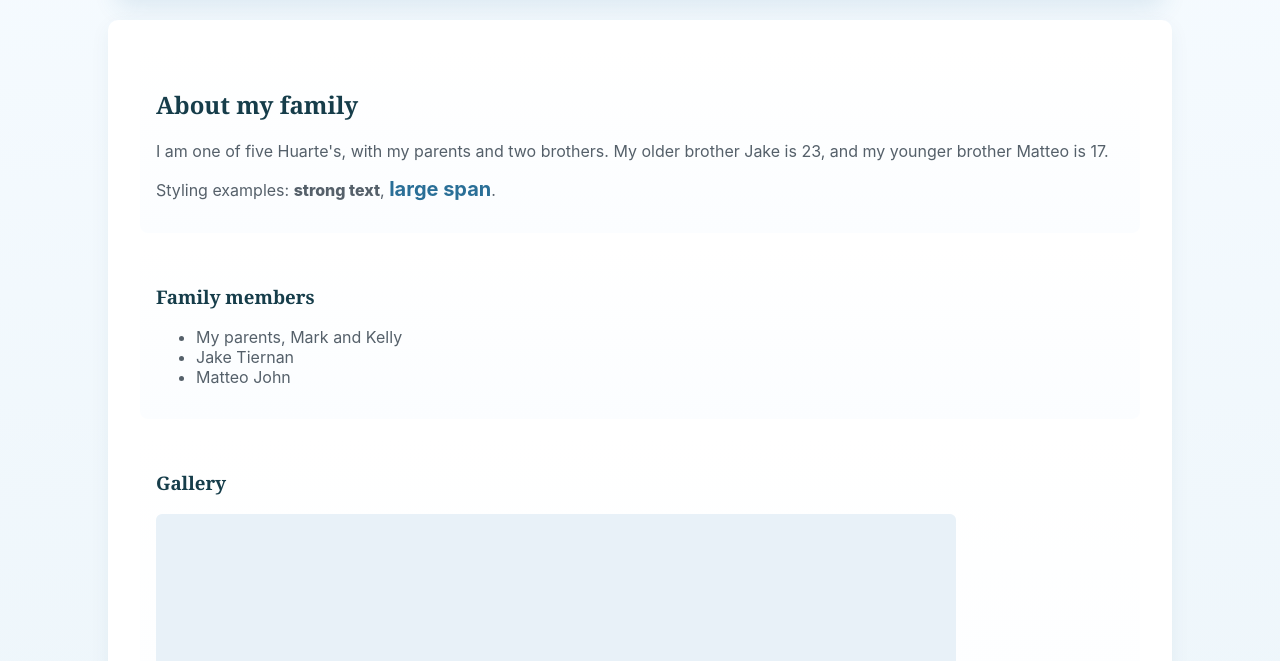
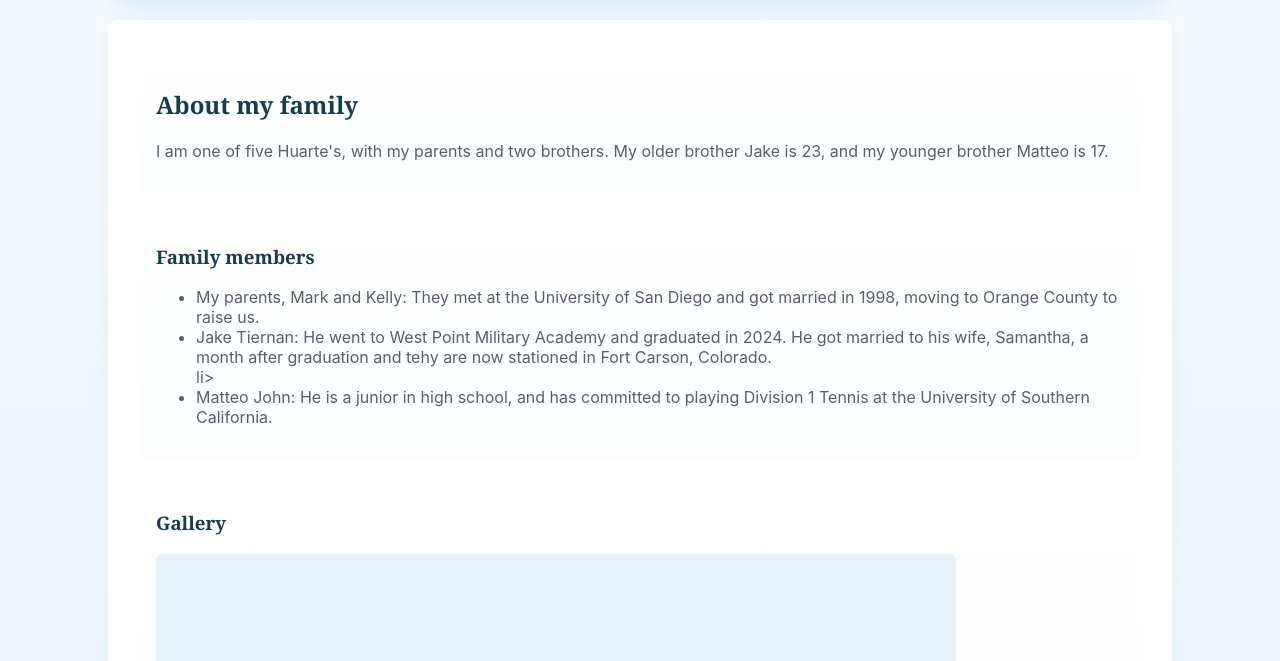
Before and after one commit to emmahuarte/LAS351_M1_Huarte.github.io, a plain HTML site: page family.html in a window 1280 px wide. Shown: the part 139-800 px from the top of the page. Drawn offline with Linux system fonts and the light colour scheme.

Commit message:
Enhance family member descriptions in family.html
Updated family descriptions with additional details.

```diff
--- a/family.html
+++ b/family.html
@@ -25,15 +25,15 @@
     <section>
       <h2>About my family</h2>
       <p>I am one of five Huarte's, with my parents and two brothers. My older brother Jake is 23, and my younger brother Matteo is 17.</p>
-      <p>Styling examples: <strong>strong text</strong>, <span class="large">large span</span>.</p>
+      <p>
     </section>
 
     <section>
       <h3>Family members</h3>
       <ul>
-        <li>My parents, Mark and Kelly</li>
-        <li>Jake Tiernan</li>
-        <li>Matteo John</li>
+        <li>My parents, Mark and Kelly: They met at the University of San Diego and got married in 1998, moving to Orange County to raise us.</li>
+        <li>Jake Tiernan: He went to West Point Military Academy and graduated in 2024. He got married to his wife, Samantha, a month after graduation and tehy are now stationed in Fort Carson, Colorado.</li>li>
+        <li>Matteo John: He is a junior in high school, and has committed to playing Division 1 Tennis at the University of Southern California.</li>
       </ul>
     </section>
 
```
